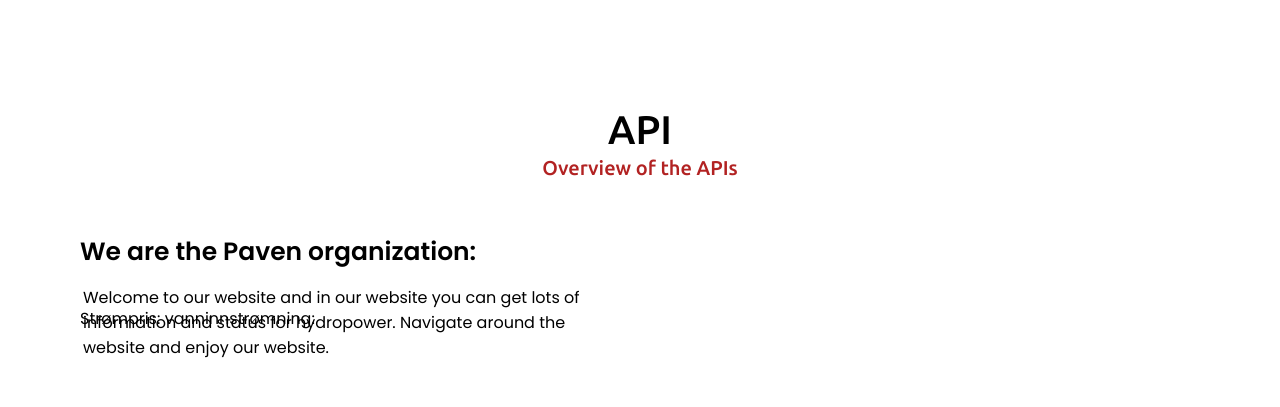
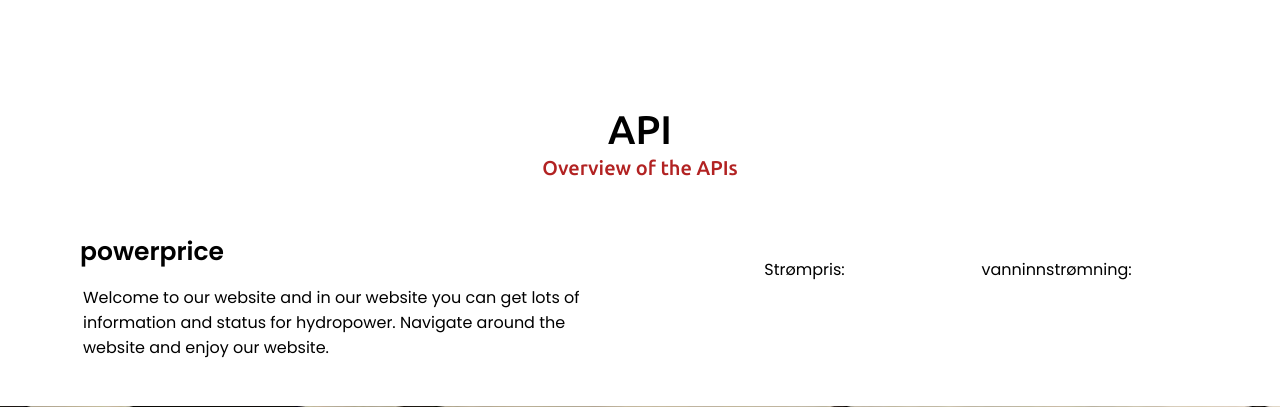
Before and after one commit to MarcusKildal/paven.as-bouve, a PHP site: page /main.php in a window 1280 px wide. Shown: the part 1579-1986 px from the top of the page. Run offline with PHP 8.4, Linux system fonts and the light colour scheme; the visitor is signed in with stand-in values (Sample User, id 1); some libraries are stand-ins or nearby versions.

Commit message:
endret potion

```diff
--- a/PHP&CSS&JS-filer/main.php
+++ b/PHP&CSS&JS-filer/main.php
@@ -180,22 +180,21 @@ if(empty($_SESSION["id"])) {
 
 
       <div class="api-right">
-        <div class="api-text">We are the Paven organization: <span class="typing-2"></span></div>
+        <div class="api-text">powerprice<span class="typing-2"></span></div>
         <p>Welcome to our website and in our website you can get lots of information and status for hydropower. Navigate around the website and enjoy our website.</p>
+      </div>
         Strømpris: <span id="eksempelPlassForStrompris"></span>
         vanninnstrømning: <span id="vanninnstrømning"></span>
         <script>
             const eksempelPlassForStromprisElement = document.getElementById("eksempelPlassForStrompris");
+            fetch("https://innafjord.azurewebsites.net/api/PowerPrice").then(response => response.json()).then(value => {
+                eksempelPlassForStromprisElement.innerText = value;});
+
             const vanninnstrømning = document.getElementById("vanninnstrømning");
-            fetch("https://innafjord.azurewebsites.net/api/PowerPrice").then(response => response.json()).then(value => {
-                eksempelPlassForStromprisElement.innerText = value;
-            });
             fetch("https://innafjord.azurewebsites.net/api/WaterInflux").then(response => response.json()).then(value => {
                 vanninnstrømning.innerText = value;
             });
         </script>
-      </div>
-
     </div>
 
   </div>
```
